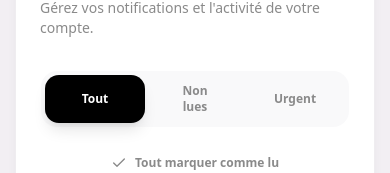
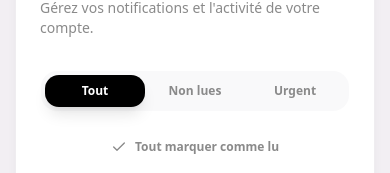
Before and after one commit to diegodmzr/dashboardobemstudio, a Next.js app: page /dashboard/notifications in a window 390 px wide. Shown: the part 142-315 px from the top of the page. Built offline with nearby package versions, Linux system fonts and the light colour scheme; no server answers.

Commit message:
style: fix text wrapping in notification filters

```diff
--- a/components/admin/notifications/NotificationsClient.tsx
+++ b/components/admin/notifications/NotificationsClient.tsx
@@ -81,7 +81,7 @@ export default function NotificationsClient() {
                                 key={opt.value}
                                 onClick={() => setFilter(opt.value)}
                                 className={cn(
-                                    "flex-1 sm:flex-none px-6 py-2 text-xs font-bold rounded-[14px] transition-all duration-300",
+                                    "flex-1 sm:flex-none px-4 sm:px-6 py-2 text-xs font-bold rounded-[14px] transition-all duration-300 whitespace-nowrap",
                                     filter === opt.value
                                         ? "bg-black text-white shadow-lg dark:bg-white dark:text-black"
                                         : "text-[#8a8a8a] hover:text-black dark:text-gray-400 dark:hover:text-white"
```
